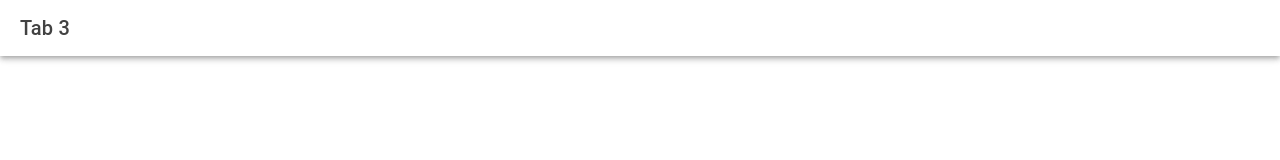
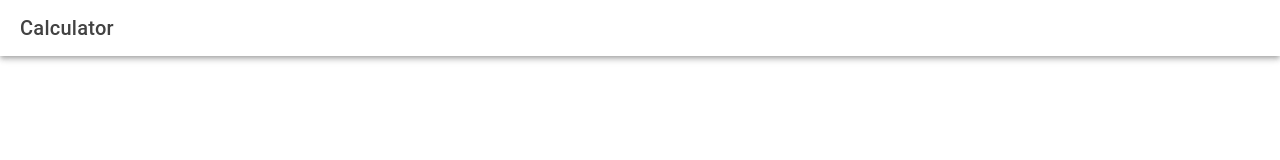
Before and after one commit to JhnDm/ion-t-Domo, a React (Vite) app: page /tab3 in a window 1280 px wide. Shown: the top 160 px of the page. Built offline with nearby package versions, Linux system fonts and the light colour scheme.

Commit message:
change the name in the top portion of tab3

```diff
--- a/src/pages/Tab3.tsx
+++ b/src/pages/Tab3.tsx
@@ -7,7 +7,7 @@ const Tab3: React.FC = () => {
     <IonPage>
       <IonHeader>
         <IonToolbar>
-          <IonTitle>Tab 3</IonTitle>
+          <IonTitle>Calculator</IonTitle>
         </IonToolbar>
       </IonHeader>
       <IonContent fullscreen>
```
